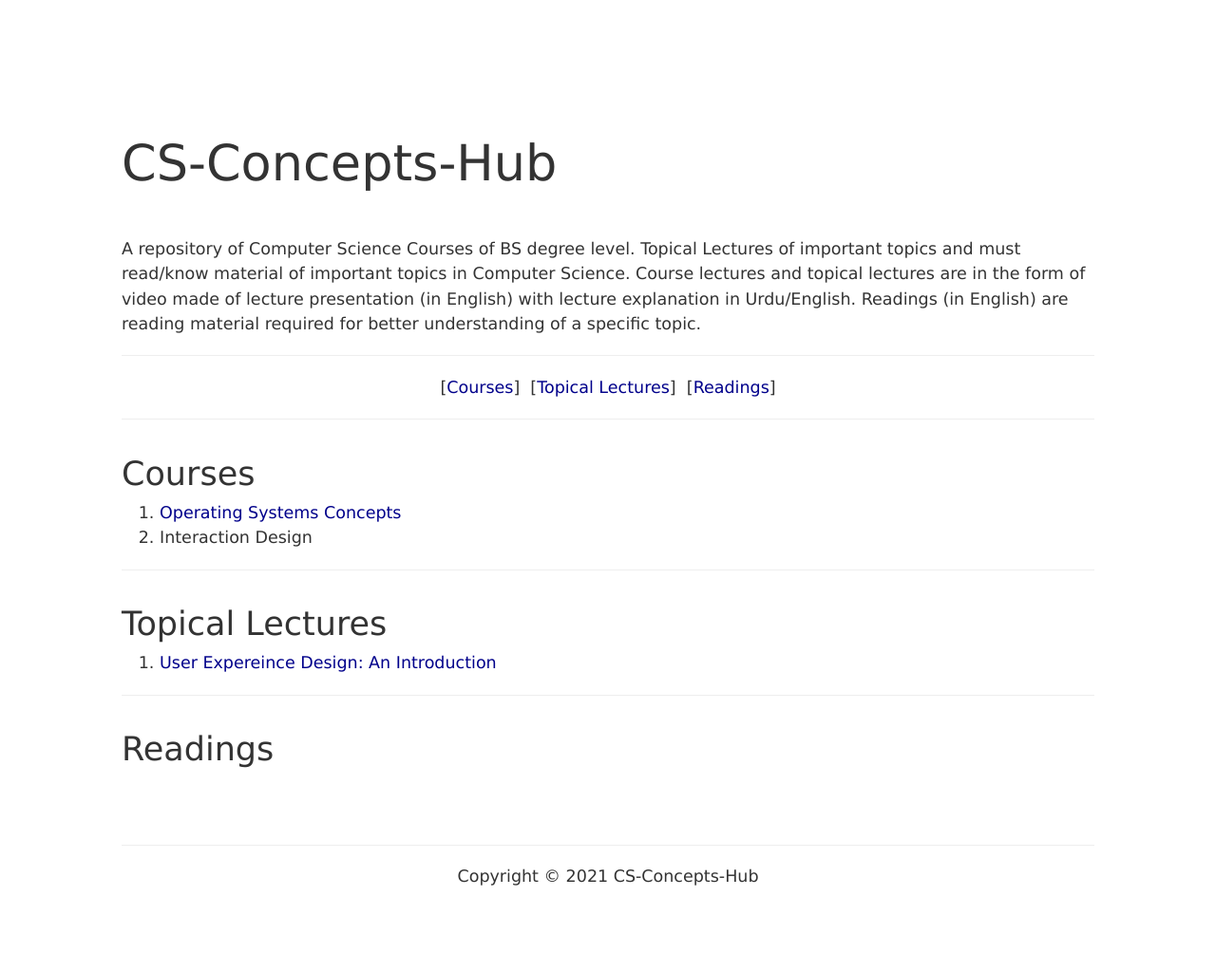
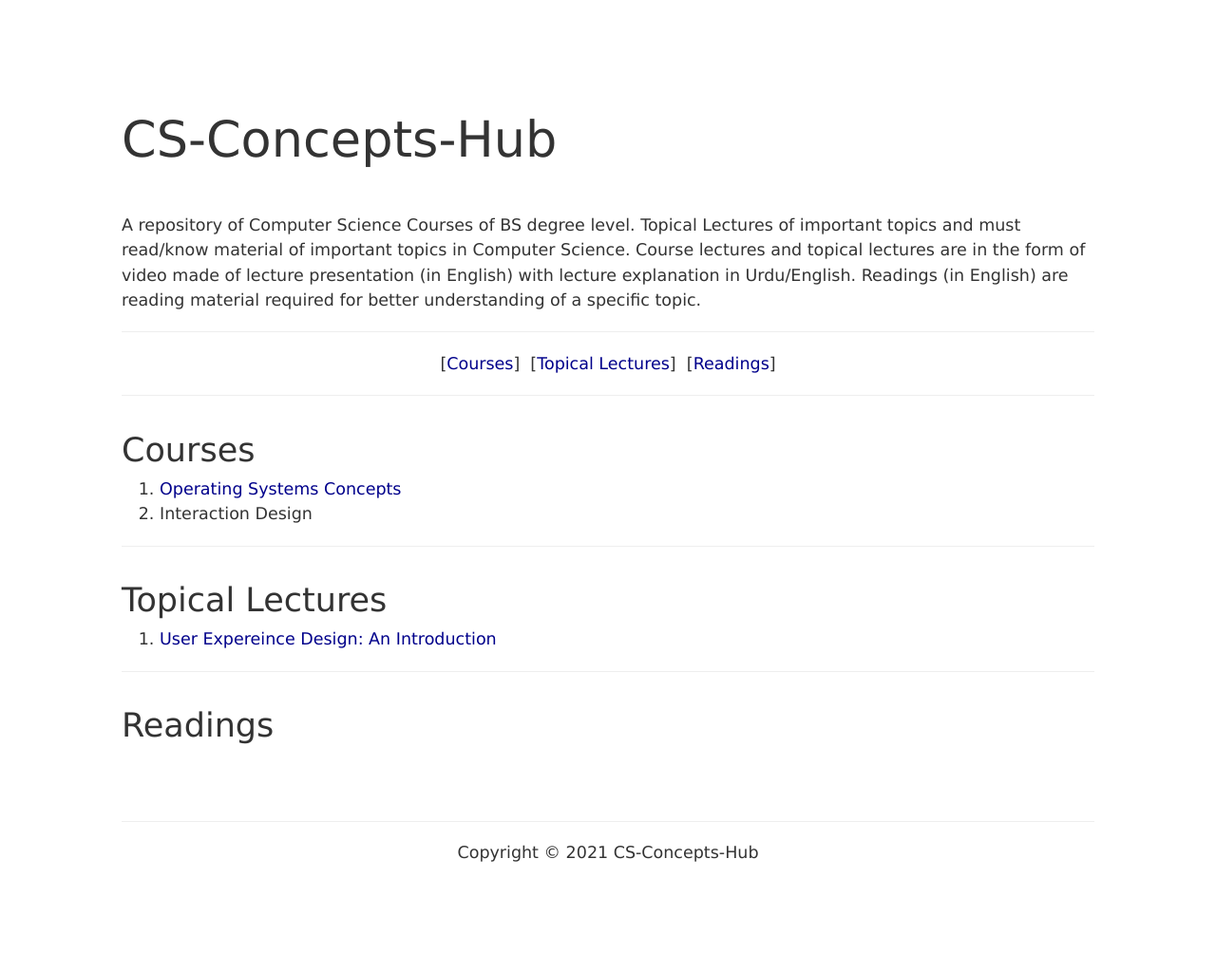
Before and after one commit to CS-Concepts-hub/CS-Concepts-hub, a Jekyll site: the page built from index.html, in a window 1280 px wide. Shown: the whole page at 95% size. Built offline with Jekyll 4.4.1, drawn with Linux system fonts in a browser that asks for light colours; after the commit the page ends 998 px from its top, so only the background shows below that.

Commit message:
Update header.html

```diff
--- a/_includes/header.html
+++ b/_includes/header.html
@@ -1,4 +1,2 @@
 <header id="header" class="main-container">
-    <div class="main">
-    </div>
-  </header>
+   </header>
```
